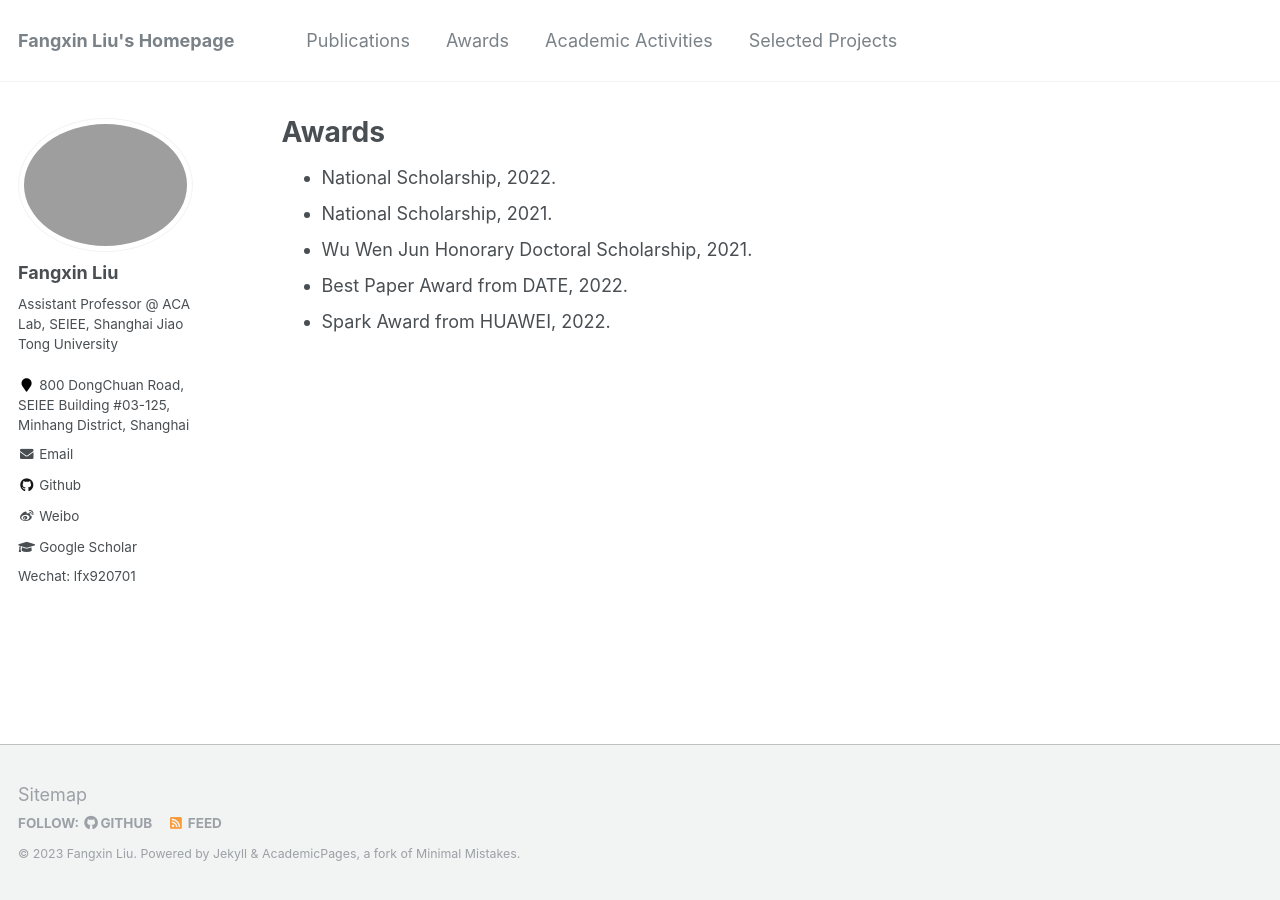
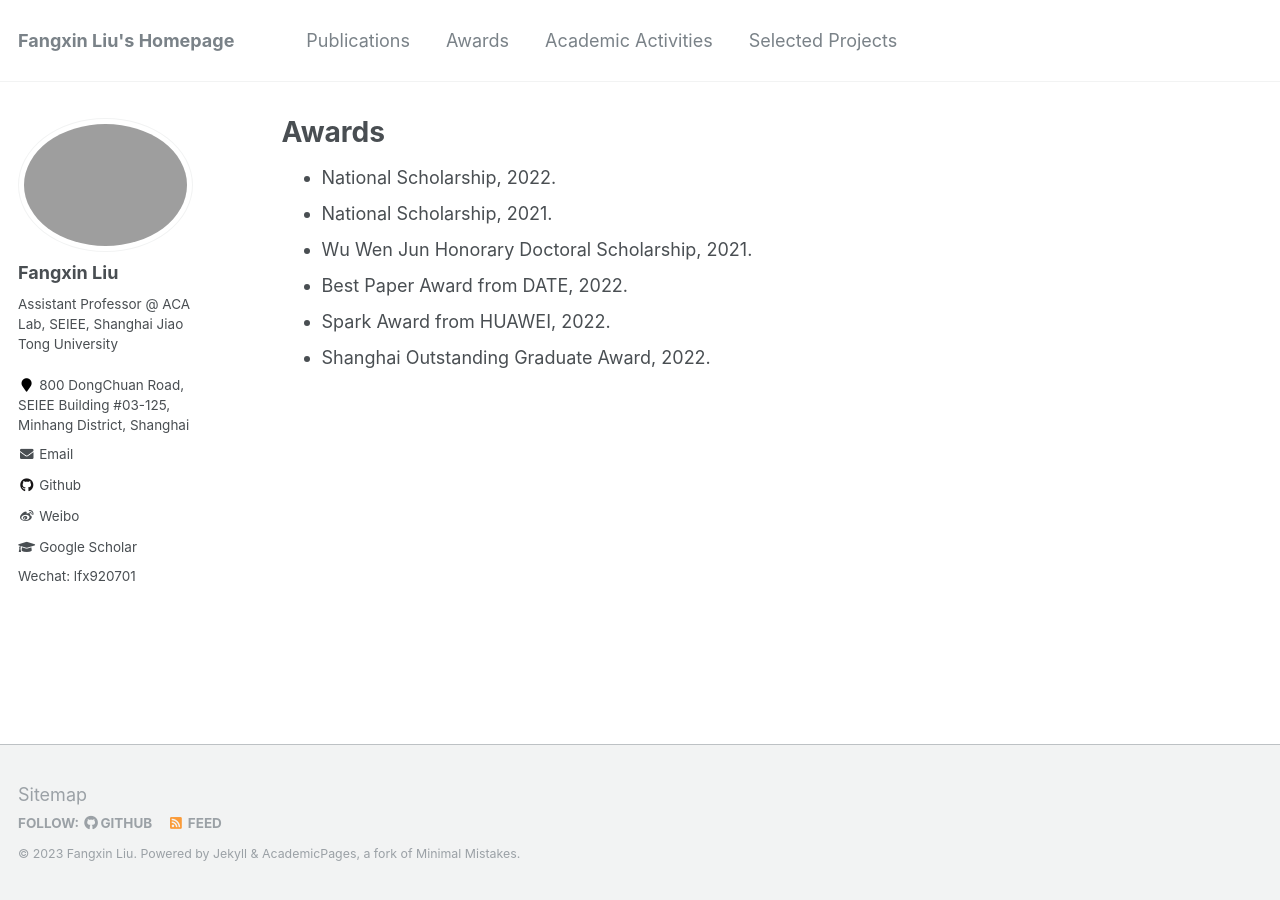
Before and after one commit to xywangbuaa/xywang.github.io, a Jekyll site: the page built from _pages/awards.md, in a window 1280 px wide. Built offline with Jekyll 4.4.1, drawn with Linux system fonts in a browser that asks for light colours.

Commit message:
Update awards.md

```diff
--- a/_pages/awards.md
+++ b/_pages/awards.md
@@ -14,3 +14,4 @@ redirect_from:
 * Wu Wen Jun Honorary Doctoral Scholarship, 2021.
 * Best Paper Award from DATE, 2022.
 * Spark Award from HUAWEI, 2022.
+* Shanghai Outstanding Graduate Award, 2022.
```
